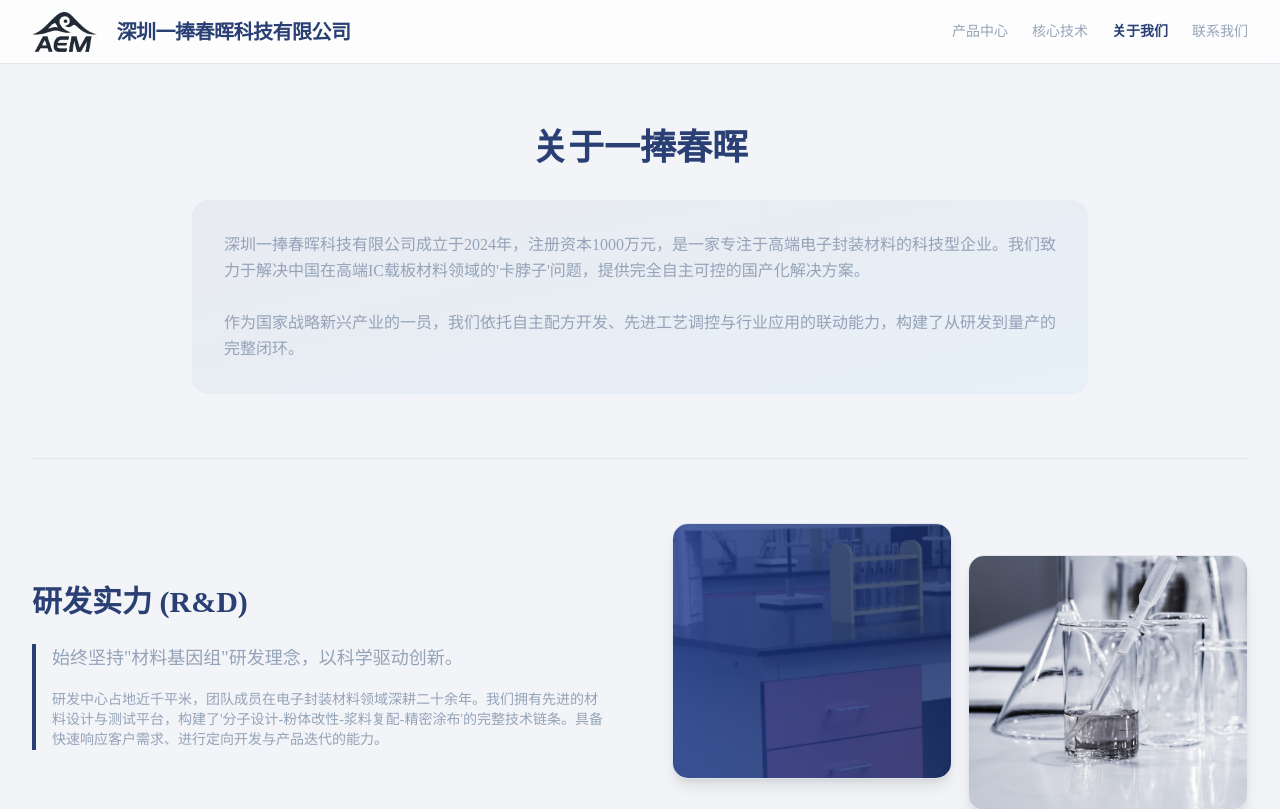
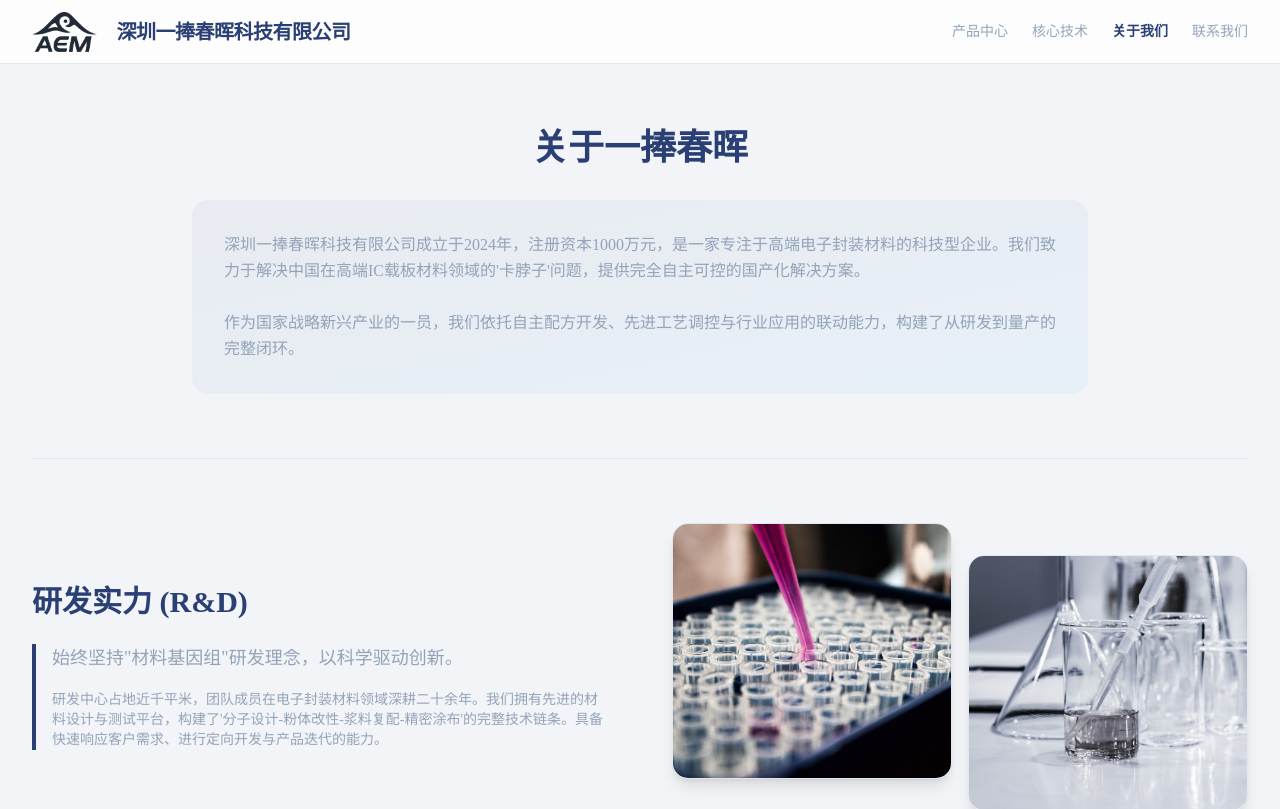
Before and after one commit to 01942/abf-material-website, a Next.js app: page /about in a window 1280 px wide. Shown: the top 809 px of the page. Built offline with nearby package versions, Linux system fonts and the light colour scheme.

Commit message:
Fix: Replace left R&D image with bright 'Material Analysis' photo for clarity

```diff
--- a/src/app/about/page.tsx
+++ b/src/app/about/page.tsx
@@ -55,7 +55,7 @@ export default async function AboutPage() {
                         <div className="grid grid-cols-2 gap-4">
                             <div className="relative h-48 md:h-64 bg-card rounded-2xl overflow-hidden shadow-lg border border-border">
                                 {/* eslint-disable-next-line @next/next/no-img-element */}
-                                <img src="/images/doc/real_film.png" alt="R&D Lab 1" className="absolute inset-0 w-full h-full object-cover hover:scale-105 transition-transform duration-500" />
+                                <img src="/images/doc/rd_lab_bright.jpg" alt="R&D Material Analysis" className="absolute inset-0 w-full h-full object-cover hover:scale-105 transition-transform duration-500" />
                             </div>
                             <div className="relative h-48 md:h-64 bg-card rounded-2xl overflow-hidden shadow-lg border border-border mt-8">
                                 {/* eslint-disable-next-line @next/next/no-img-element */}
```
Also changed, not shown: public/images/doc/rd_lab_bright.jpg (added).
